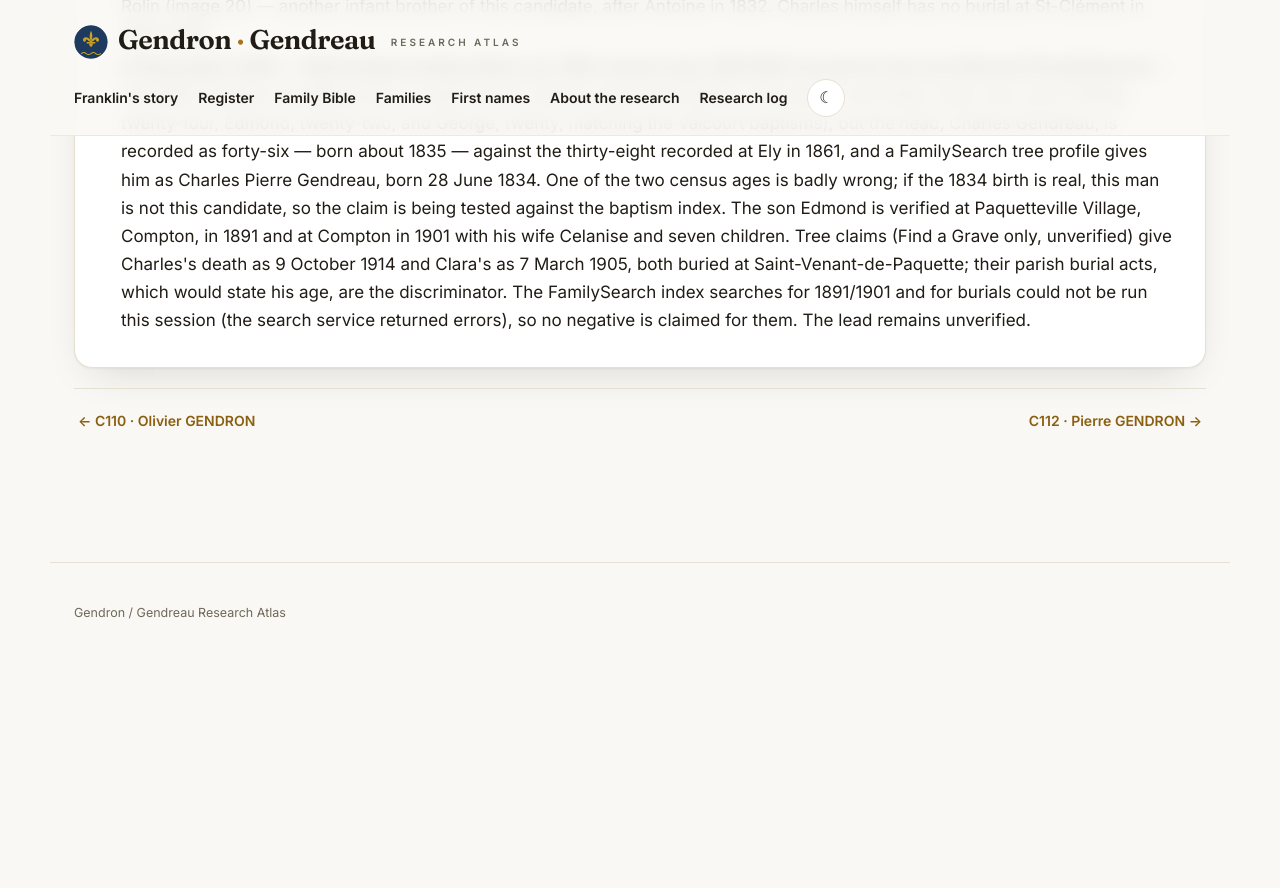
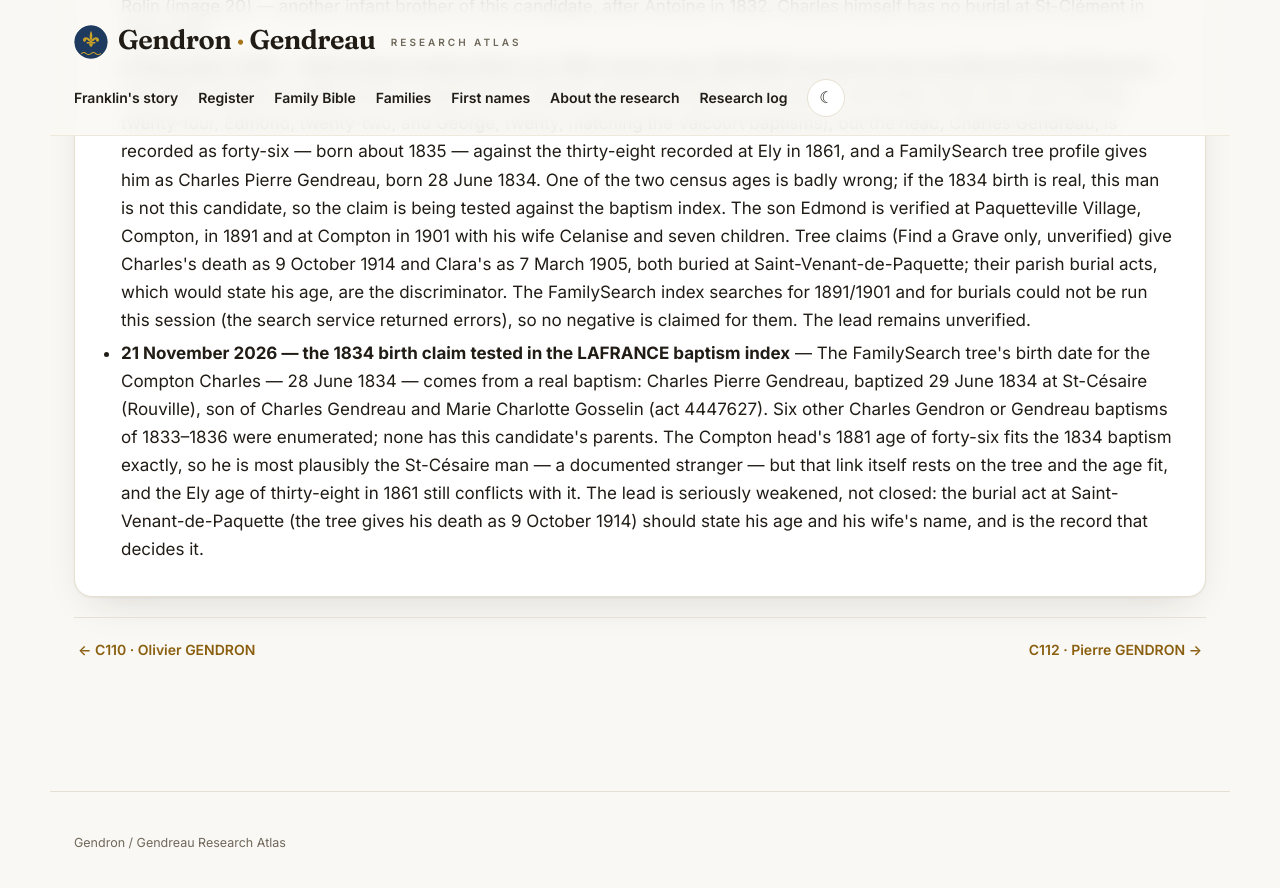
Before and after one commit to vetharmon/gendron-research, a Jekyll site: the page built from _candidates/c111.md, in a window 1280 px wide and 900 px high, scrolled down 3923 px. Shown: the top 888 px of the window. Built offline with Jekyll 4.4.1, drawn with Linux system fonts in a browser that asks for light colours; before the commit the page ends 4594 px from its top, so only the background shows below that.

Commit message:
C111 — the 1834 birth claim traced to the St-Cesaire baptism (act 4447627)

```diff
--- a/_candidates/c111.md
+++ b/_candidates/c111.md
@@ -37,6 +37,8 @@ search_log:
     outcome: "The St-Clément burial browse for 1836 (DGS 005469007) found the burial, on 20 May 1836, of Toussaint Gendron, aged fourteen months, son of Toussaint Gendron and Claire Rolin (image 20) — another infant brother of this candidate, after Antoine in 1832. Charles himself has no burial at St-Clément in 1828–1836."
   - resource: "21 November 2026 — Ely/Compton family follow-up: 1881 control read, 1891/1901 records for the son Edmond (FamilySearch)"
     outcome: "The 1881 Compton household was re-read from its census record: the family is the known one (Clara, forty-one; sons Charles, twenty-four, Edmond, twenty-two, and George, twenty, matching the Valcourt baptisms), but the head, Charles Gendreau, is recorded as forty-six — born about 1835 — against the thirty-eight recorded at Ely in 1861, and a FamilySearch tree profile gives him as Charles Pierre Gendreau, born 28 June 1834. One of the two census ages is badly wrong; if the 1834 birth is real, this man is not this candidate, so the claim is being tested against the baptism index. The son Edmond is verified at Paquetteville Village, Compton, in 1891 and at Compton in 1901 with his wife Celanise and seven children. Tree claims (Find a Grave only, unverified) give Charles's death as 9 October 1914 and Clara's as 7 March 1905, both buried at Saint-Venant-de-Paquette; their parish burial acts, which would state his age, are the discriminator. The FamilySearch index searches for 1891/1901 and for burials could not be run this session (the search service returned errors), so no negative is claimed for them. The lead remains unverified."
+  - resource: "21 November 2026 — the 1834 birth claim tested in the LAFRANCE baptism index"
+    outcome: "The FamilySearch tree's birth date for the Compton Charles — 28 June 1834 — comes from a real baptism: Charles Pierre Gendreau, baptized 29 June 1834 at St-Césaire (Rouville), son of Charles Gendreau and Marie Charlotte Gosselin (act 4447627). Six other Charles Gendron or Gendreau baptisms of 1833–1836 were enumerated; none has this candidate's parents. The Compton head's 1881 age of forty-six fits the 1834 baptism exactly, so he is most plausibly the St-Césaire man — a documented stranger — but that link itself rests on the tree and the age fit, and the Ely age of thirty-eight in 1861 still conflicts with it. The lead is seriously weakened, not closed: the burial act at Saint-Venant-de-Paquette (the tree gives his death as 9 October 1914) should state his age and his wife's name, and is the record that decides it."
 permalink: /candidates/c111/
 sources:
   - label: "LAFRANCE baptism (act 2369974)"
```
